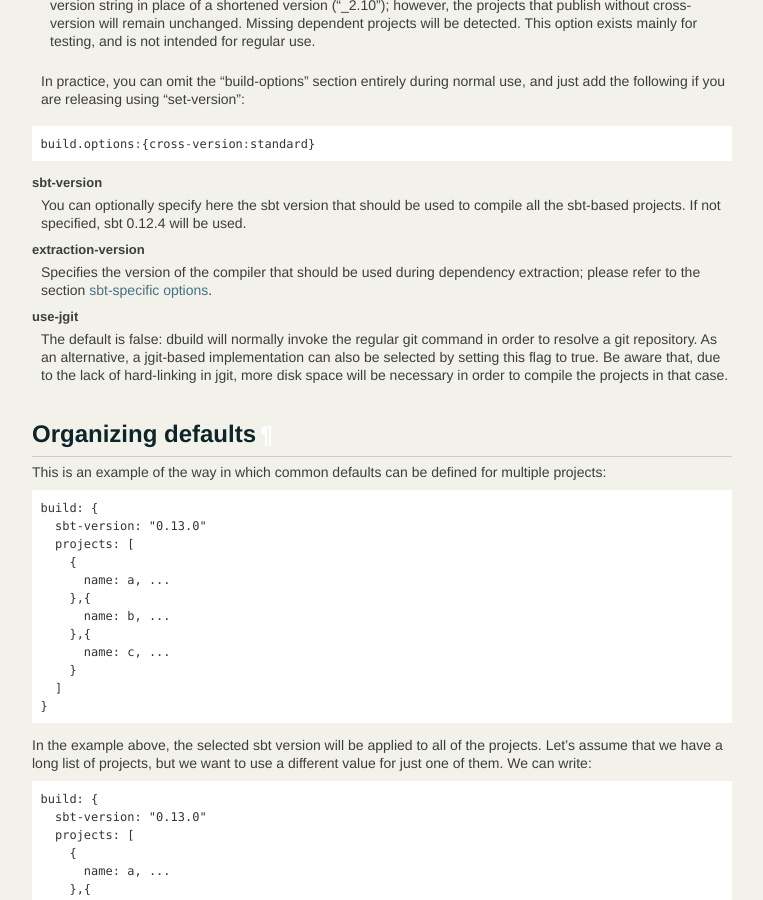
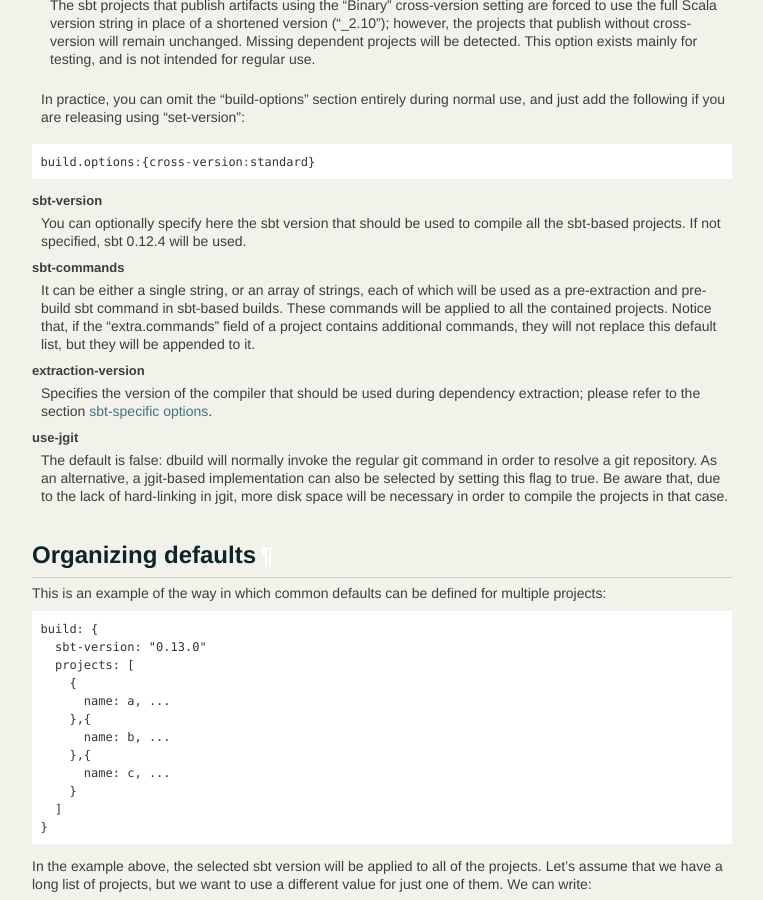
Before and after one commit to lightbend-labs/dbuild, a Sphinx documentation site: the page built from docs/src/sphinx/buildOptions.rst, in a window 1280 px wide and 900 px high, scrolled down 1177 px. Shown: the whole window, without its empty margins (138-901 px from the left). Built offline with Sphinx 7.4.7, drawn with Linux system fonts in a browser that asks for light colours; some of the changed text lies outside the part shown.

Commit message:
Add support for global sbt commands

```diff
--- a/docs/src/sphinx/buildOptions.rst
+++ b/docs/src/sphinx/buildOptions.rst
@@ -14,6 +14,7 @@ default for all of the projects enclosed in the same section. The available opti
    build: {
     cross-version       : <cross-version-level>
     sbt-version         : <sbt-version>
+    sbt-commands        : [<command1>,<command2>,...]
     extraction-version  : <compiler-version-string>
     use-jgit            : <true-or-false>
 
@@ -81,6 +82,13 @@ cross-version
 sbt-version
   You can optionally specify here the sbt version that should be used to compile
   all the sbt-based projects. If not specified, sbt 0.12.4 will be used.
+
+sbt-commands
+  It can be either a single string, or an array of strings, each of which will be used
+  as a pre-extraction and pre-build sbt command in sbt-based builds. These commands will
+  be applied to all the contained projects. Notice that, if the "extra.commands" field
+  of a project contains additional commands, they will not replace this default list,
+  but they will be appended to it.
 
 extraction-version
   Specifies the version of the compiler that should be used during dependency
@@ -174,6 +182,11 @@ In this case, we used an array for the "build" section. Each of the two lists
 of projects can use a different set of defaults, which can again be overridden
 inside each project.
 
+Note that for some selected options the general default and the project-specific
+value may combine in a slightly different manner. That is currently the case only
+for the list of sbt commands: the supplied default and the project-specific value
+will be concatenated together, and all of the resulting commands will be used.
+
 |
 
 *Next:* :doc:`spaces`.
--- a/docs/src/sphinx/dbuild.rst
+++ b/docs/src/sphinx/dbuild.rst
@@ -327,6 +327,8 @@ commands
   A sequence of sbt commands; they will be executed by sbt before dbuild rearranges
   the project dependencies. These commands can be used, for example, to change settings
   using forms like "set setting := ...".
+  Note that a default list of commands (as detailed in :doc:`buildOptions`) will not
+  be replaced by this option: the general commands will be executed before this list.
 
 extraction-version
   This value can be used to override the Scala compiler version used during dependency
```
Also changed, not shown: 2 other files.
